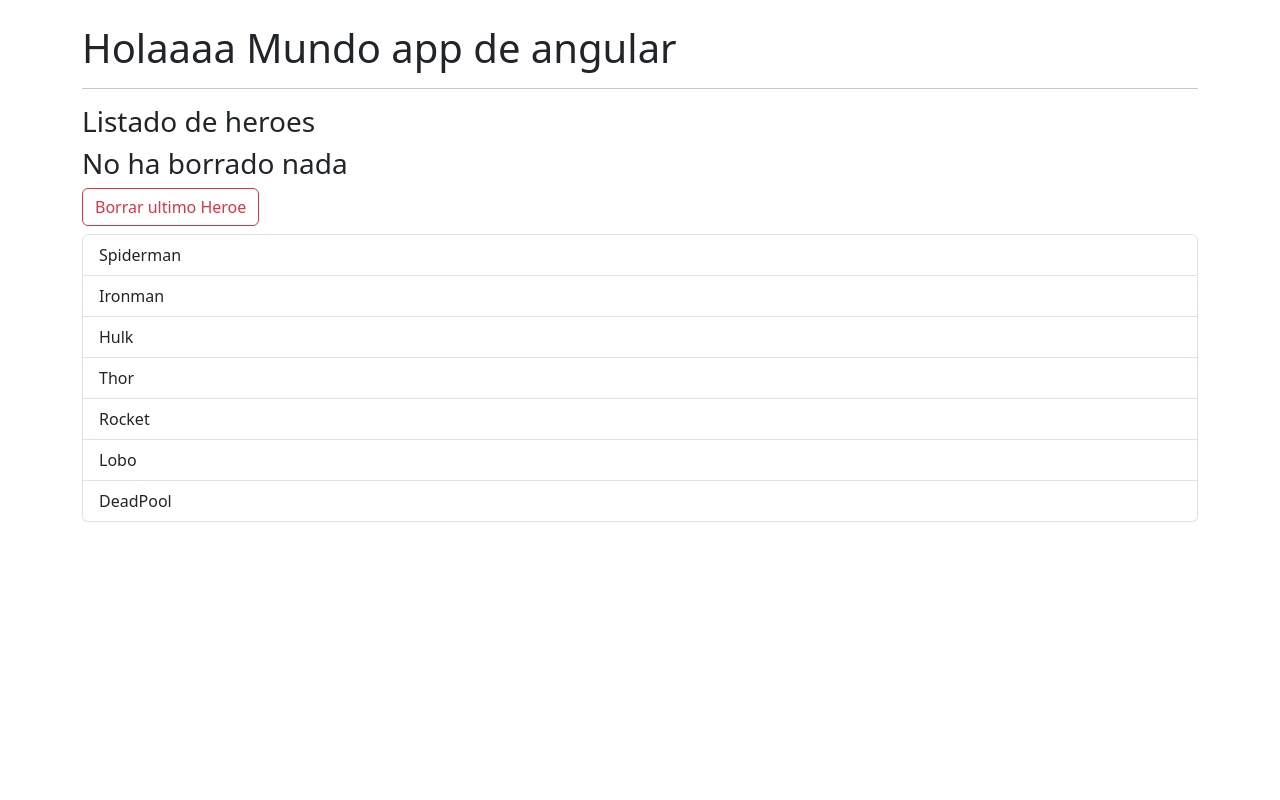
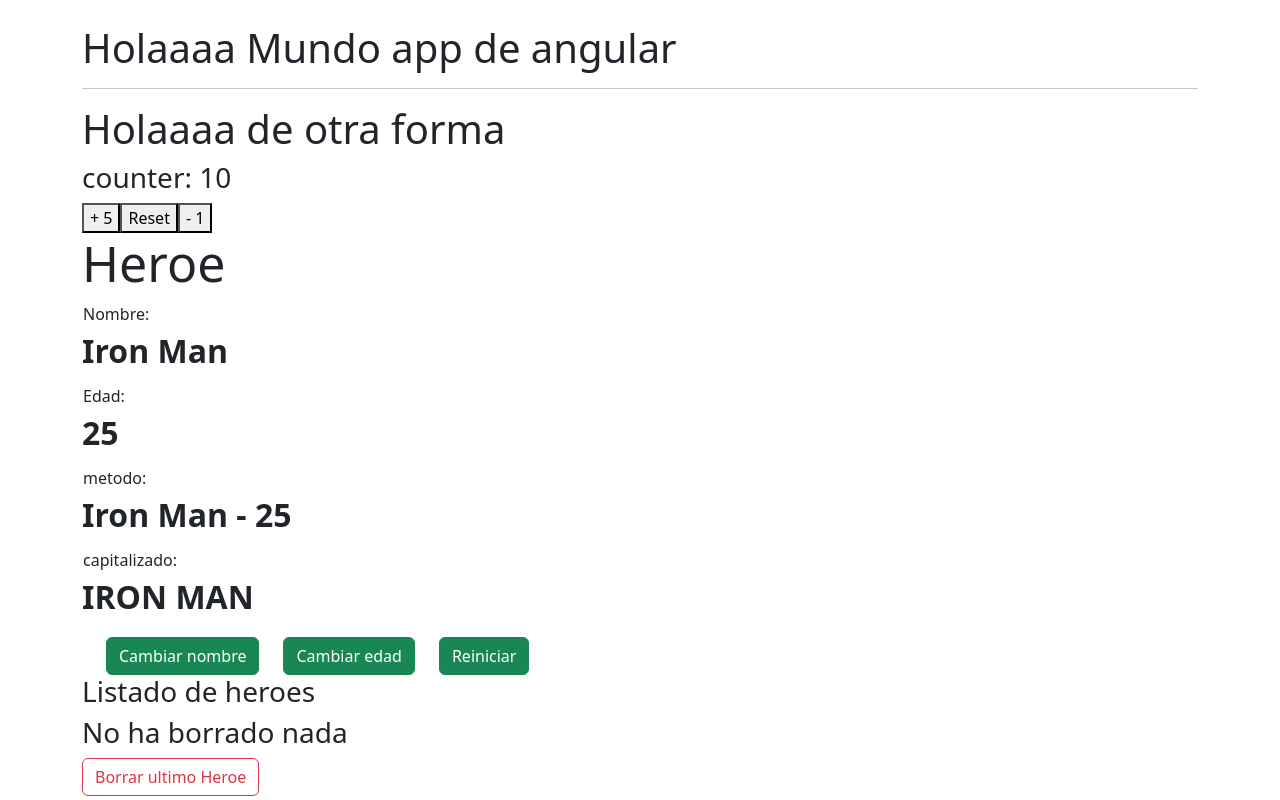
Before and after one commit to geovannysalvador/angular-practicas, an Angular app: page / in a window 1280 px wide. Shown: the top 800 px of the page. Built offline with nearby package versions, Linux system fonts and the light colour scheme.

Commit message:
Uso de modulos para proteger iteracciones internas y externas

```diff
--- a/src/app/app.component.html
+++ b/src/app/app.component.html
@@ -7,6 +7,6 @@
 
 
 <!-- otro codigo -->
-<!-- <app-counter></app-counter>
-<app-heroes-hero></app-heroes-hero> -->
+<app-counter></app-counter>
+<app-heroes-hero></app-heroes-hero>
 <app-heroes-list></app-heroes-list>
```
Also changed, not shown: src/app/app.module.ts (+11 -7 lines), src/app/counter/counter.module.ts (added, +13 -0 lines), src/app/heroes/heroes.module.ts (added, +22 -0 lines), src/app/counter/components/counter/counter.component.ts (renamed from src/app/counter/counter.component.ts).
